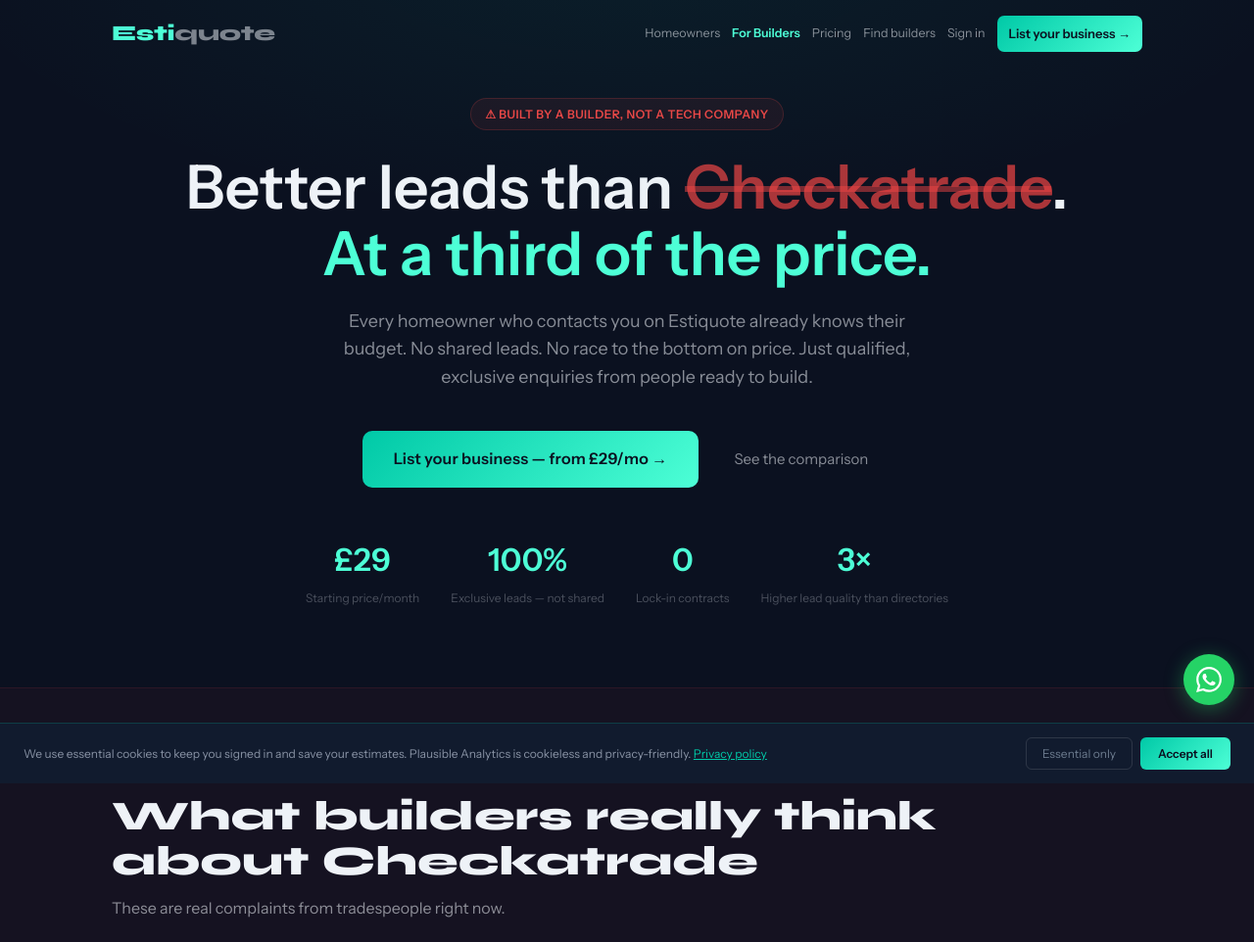
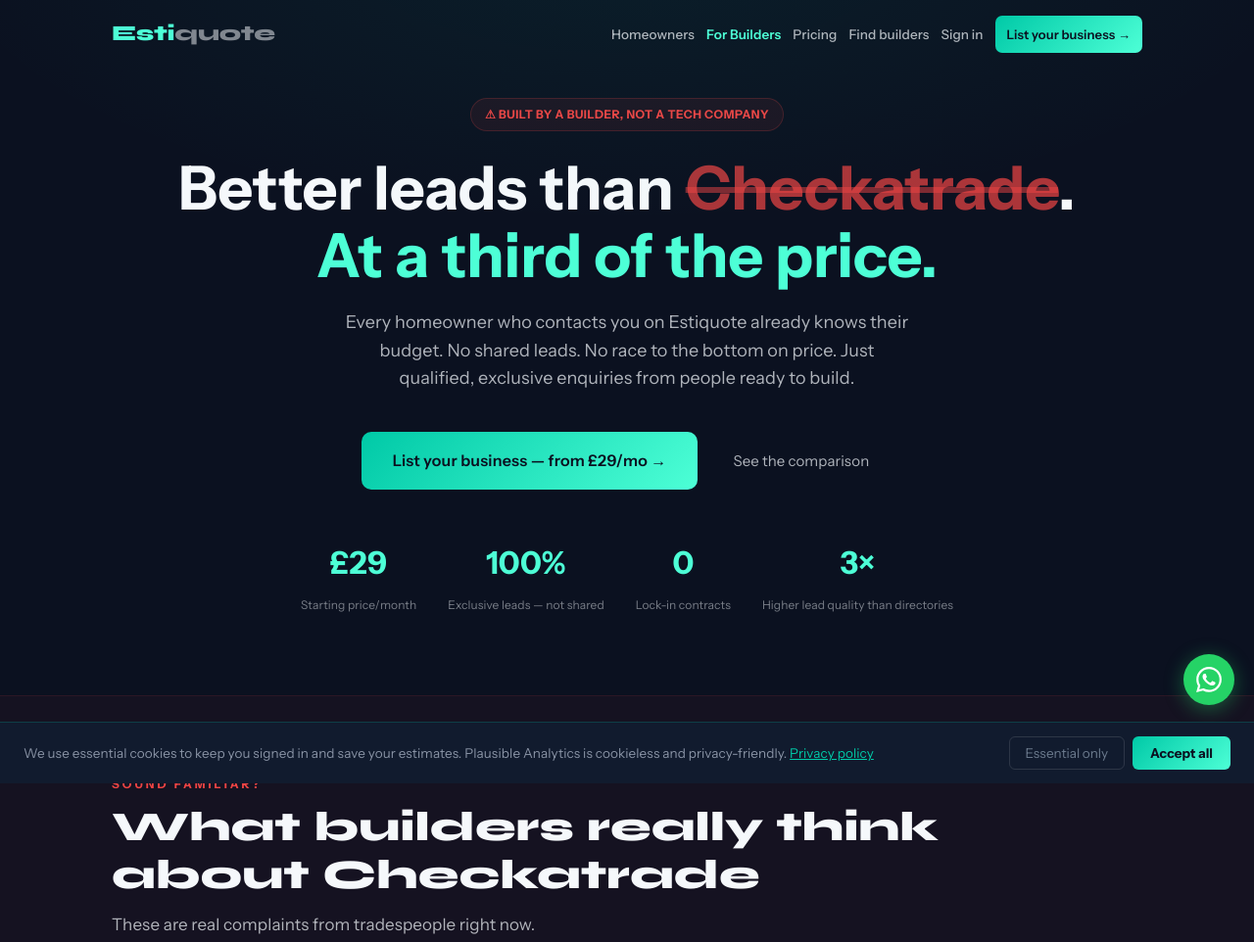
Before and after one commit to Socialscaffolding25/Estiquote, a website: page builders.html in a window 1280 px wide. Shown: the top 962 px of the page at 98% size. Drawn offline with nearby package versions, Linux system fonts and the light colour scheme.

Commit message:
Improve sitewide readability: higher contrast text, larger fonts
Raises text contrast (--text, --text-muted, --text-dim all lightened), increases body line-height to 1.7, bumps section-label/section-sub/nav-link/label font sizes and weights, adds a sitewide readability floor that lifts any inline font-size 10-13px down in the markup to 12-13.5px minimum, and adds Instrument Sans weight 700 to the font import.

```diff
--- a/css/global.css
+++ b/css/global.css
@@ -1,4 +1,4 @@
-@import url('https://fonts.googleapis.com/css2?family=Syne:wght@600;700;800&family=Instrument+Sans:wght@300;400;500;600&display=swap');
+@import url('https://fonts.googleapis.com/css2?family=Syne:wght@600;700;800&family=Instrument+Sans:wght@300;400;500;600;700&display=swap');
 
 *, *::before, *::after { box-sizing: border-box; margin: 0; padding: 0; }
 
@@ -13,9 +13,9 @@
   --navy-4: #1f2f47;
   --border: rgba(255,255,255,0.07);
   --border-hover: rgba(0,201,167,0.4);
-  --text: #eef2f7;
-  --text-muted: rgba(238,242,247,0.55);
-  --text-dim: rgba(238,242,247,0.28);
+  --text: #f5f8fb;
+  --text-muted: rgba(238,242,247,0.72);
+  --text-dim: rgba(238,242,247,0.48);
   --serif: 'Syne', system-ui, sans-serif;
   --sans: 'Instrument Sans', system-ui, sans-serif;
   --radius: 10px;
@@ -31,8 +31,11 @@
   font-family: var(--sans);
   background: var(--navy);
   color: var(--text);
-  line-height: 1.6;
+  line-height: 1.7;
+  letter-spacing: 0.1px;
   -webkit-font-smoothing: antialiased;
+  -moz-osx-font-smoothing: grayscale;
+  text-rendering: optimizeLegibility;
   overflow-x: hidden;
 }
 
@@ -108,11 +111,11 @@
 
 /* SECTION LABELS */
 .section-label {
-  font-size: 11px;
+  font-size: 12px;
   letter-spacing: 3px;
   text-transform: uppercase;
   color: var(--teal);
-  font-weight: 600;
+  font-weight: 700;
   margin-bottom: 10px;
 }
 
@@ -121,12 +124,13 @@
   font-size: clamp(28px, 4vw, 42px);
   font-weight: 800;
   color: var(--text);
-  line-height: 1.1;
+  line-height: 1.15;
   margin-bottom: 12px;
 }
 
 .section-sub {
-  font-size: 16px;
+  font-size: 17px;
+  line-height: 1.7;
   color: var(--text-muted);
   max-width: 520px;
 }
@@ -181,8 +185,8 @@
 .nav-link {
   color: var(--text-muted);
   text-decoration: none;
-  font-size: 12.5px;
-  font-weight: 400;
+  font-size: 13.5px;
+  font-weight: 500;
   transition: var(--transition);
   white-space: nowrap;
 }
@@ -274,10 +278,10 @@
 select option { background: #18263d; }
 label {
   display: block;
-  font-size: 13px;
+  font-size: 13.5px;
   color: var(--text-muted);
   margin-bottom: 6px;
-  font-weight: 500;
+  font-weight: 600;
 }
 
 /* RANGE SLIDER */
@@ -440,3 +444,9 @@
     height: 46px !important;
   }
 }
+
+/* ── READABILITY FLOOR — catches the site's many inline font-size:11-13px labels/badges ── */
+[style*="font-size:11px"], [style*="font-size: 11px"],
+[style*="font-size:10px"], [style*="font-size: 10px"] { font-size: 12px !important; }
+[style*="font-size:12px"], [style*="font-size: 12px"],
+[style*="font-size:13px"], [style*="font-size: 13px"] { font-size: 13.5px !important; }
```
